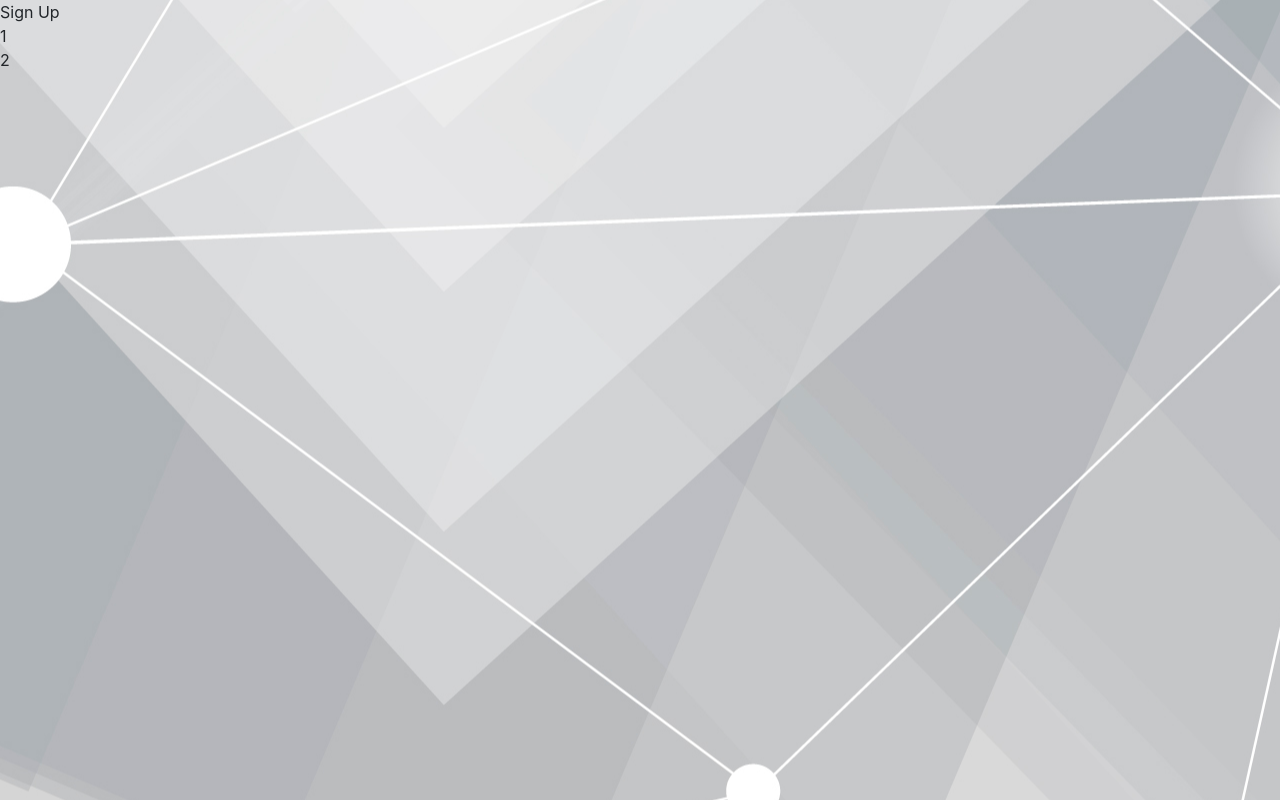
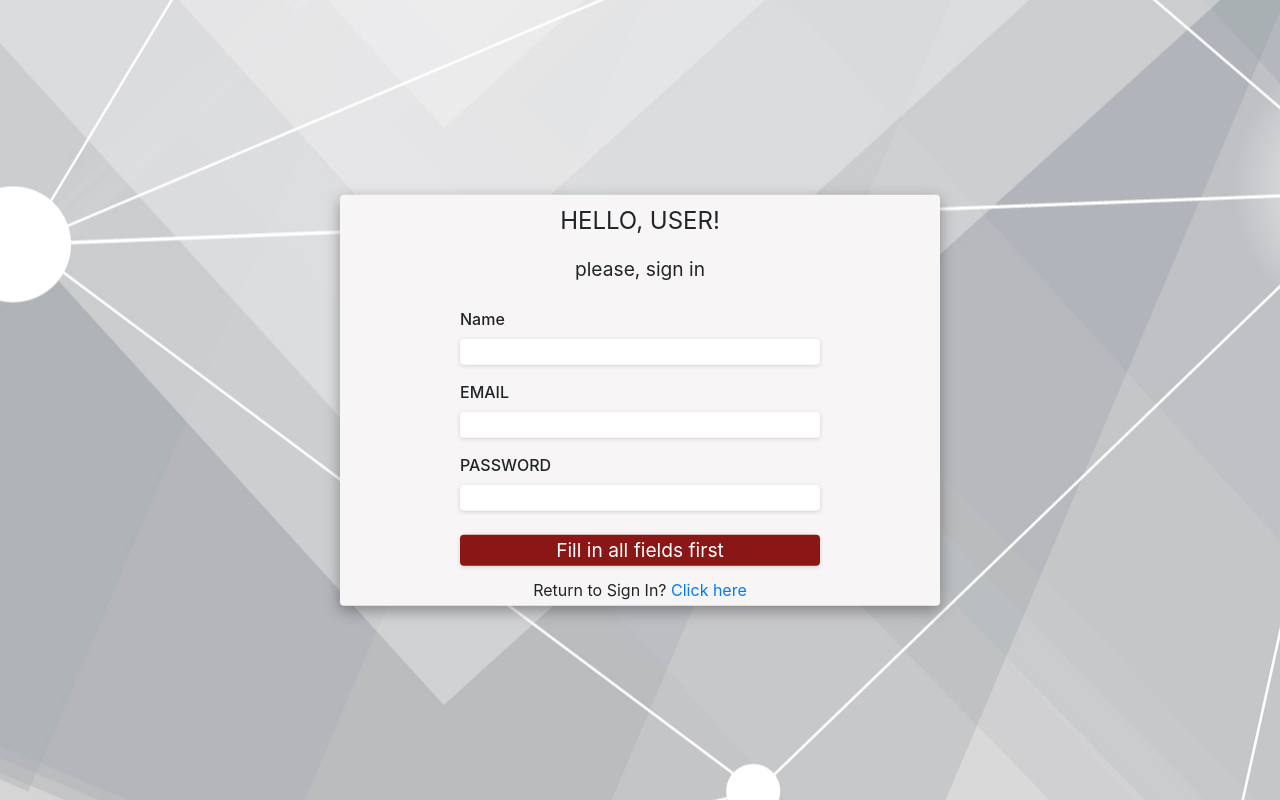
Before and after one commit to mad1982max/ds-slider, a React (Create React App) app: page /signUp in a window 1280 px wide. Built offline with nearby package versions, Linux system fonts and the light colour scheme.

Commit message:
added signUP PAGE

```diff
--- a/src/Components/SignIn/SignIn.jsx
+++ b/src/Components/SignIn/SignIn.jsx
@@ -1,3 +1,4 @@
+import { Link } from "react-router-dom";
 import { Formik, Form, Field, ErrorMessage } from "formik";
 import ErrorMsg from "../ErrorMsg/ErrorMsg";
 import { SignInSchema } from "../../helpers/validation";
@@ -7,9 +8,8 @@ const SignIn = () => {
   return (
     <>
       <Formik
-        validateOnChange
         initialValues={{
-          login: "",
+          email: "",
           password: "",
         }}
         validationSchema={SignInSchema}
@@ -18,19 +18,17 @@ const SignIn = () => {
         }}
       >
         {({ errors, isValid, dirty }) => {
-          console.log(errors, isValid, dirty);
           return (
             <>
               <div className="signInForm-wrapper d-flex flex-column">
-                <div className="logo p-2">LOGO</div>
-                <div className="header-text p-2">WELLCOME!!!</div>
-                <div className="sub-header-text p-2">
+                <div className="logo p-2">HELLO, USER!</div>
+                <div className="info-text p-2">
                   please, enter to your account
                 </div>
                 <Form className="signInForm d-flex flex-column">
-                  <label htmlFor="login">LOGIN</label>
-                  <Field type="login" name="login" />
-                  <ErrorMessage name="login" component={ErrorMsg} />
+                  <label htmlFor="email">EMAIL</label>
+                  <Field type="email" name="email" />
+                  <ErrorMessage name="email" component={ErrorMsg} />
 
                   <label htmlFor="password">PASSWORD</label>
                   <Field label="PASSWORD" type="password" name="password" />
@@ -41,14 +39,14 @@ const SignIn = () => {
                     className="signIn-btn mt-4 mb-2"
                     type="submit"
                   >
-                    {isValid && dirty ? "ENTER" : "Fill in all fields first"}
+                    {isValid && dirty ? "Sign in" : "Fill in all fields first"}
                   </button>
                 </Form>
                 <div className="signUpLink p-1">
-                  Don't have an account? <a href="#">Sign Up</a>
+                  Don't have an account? <Link to="/signUp">Sign Up</Link>
                 </div>
                 <div className="forgotPSW p-1">
-                  <a href="#">Forgot password?</a>
+                  <a href="#">Forgot Password?</a>
                 </div>
               </div>
             </>
--- a/src/Components/SignIn/signIn.css
+++ b/src/Components/SignIn/signIn.css
@@ -1,5 +1,5 @@
 .signInForm-wrapper {
-  background: rgb(206, 206, 206);
+  background: rgb(247, 245, 245);
   width: 50%;
   position: absolute;
   top: 50%;
@@ -11,6 +11,14 @@
   box-shadow: rgba(0, 0, 0, 0.35) 0px 5px 15px;
 }
 
+.logo {
+  font-size: 1.5rem;
+}
+
+.info-text {
+  font-size: 1.2rem;
+}
+
 .signInForm {
   width: 60%;
   margin: 0 auto;
@@ -19,6 +27,7 @@
 .signInForm label {
   text-align: left;
   margin-top: 15px;
+  font-weight: 500;
 }
 
 .signInForm input {
--- a/src/Components/SignUp/SignUp.jsx
+++ b/src/Components/SignUp/SignUp.jsx
@@ -1,27 +1,55 @@
-import { Formik } from "formik";
-import { useFormik } from "formik";
+import { Link } from "react-router-dom";
+import { Formik, Form, Field, ErrorMessage } from "formik";
+import ErrorMsg from "../ErrorMsg/ErrorMsg";
+import { SignUpSchema } from "../../helpers/validation";
+import "./signUp.css";
 
 const SignUp = () => {
   return (
     <>
-      <div>Sign Up</div>
       <Formik
+        validateOnChange
         initialValues={{
-          login: "",
+          name: "",
+          email: "",
           password: "",
-          confirmPassword: "",
-          email: "",
-          phone: "",
         }}
+        validationSchema={SignUpSchema}
         onSubmit={(values) => {
-          console.log("submit", values);
+          console.log("submit:", values);
         }}
       >
-        {() => {
+        {({ errors, isValid, dirty }) => {
           return (
             <>
-              <div>1</div>
-              <div>2</div>
+              <div className="signInForm-wrapper d-flex flex-column">
+                <div className="logo p-2">HELLO, USER!</div>
+                <div className="info-text p-2">please, sign in</div>
+                <Form className="signInForm d-flex flex-column">
+                  <label htmlFor="name">Name</label>
+                  <Field label="name" type="text" name="name" />
+                  <ErrorMessage name="name" component={ErrorMsg} />
+
+                  <label htmlFor="email">EMAIL</label>
+                  <Field type="email" name="email" />
+                  <ErrorMessage name="email" component={ErrorMsg} />
+
+                  <label htmlFor="password">PASSWORD</label>
+                  <Field label="PASSWORD" type="password" name="password" />
+                  <ErrorMessage name="password" component={ErrorMsg} />
+
+                  <button
+                    disabled={!(isValid && dirty)}
+                    className="signIn-btn mt-4 mb-2"
+                    type="submit"
+                  >
+                    {isValid && dirty ? "Sign in" : "Fill in all fields first"}
+                  </button>
+                </Form>
+                <div className="signUpLink p-1">
+                  Return to Sign In? <Link to="/">Click here</Link>
+                </div>
+              </div>
             </>
           );
         }}
--- a/src/helpers/validation.js
+++ b/src/helpers/validation.js
@@ -1,14 +1,23 @@
 import * as Yup from "yup";
 
 const SignInSchema = Yup.object().shape({
-  login: Yup.string()
-    .min(8, "Too Short!")
-    .max(15, "Too Long!")
-    .required("Required"),
   password: Yup.string()
     .min(8, "Too Short!")
     .max(15, "Too Long!")
     .required("Required"),
+  email: Yup.string().email(),
 });
 
-export { SignInSchema };
+const SignUpSchema = Yup.object().shape({
+  password: Yup.string()
+    .min(8, "Too Short!")
+    .max(15, "Too Long!")
+    .required("Required"),
+  email: Yup.string().email(),
+  name: Yup.string()
+    .min(4, "Too Short!")
+    .max(15, "Too Long!")
+    .required("Required"),
+});
+
+export { SignInSchema, SignUpSchema };
```
Also changed, not shown: src/Components/SignUp/signUp.css (added).
